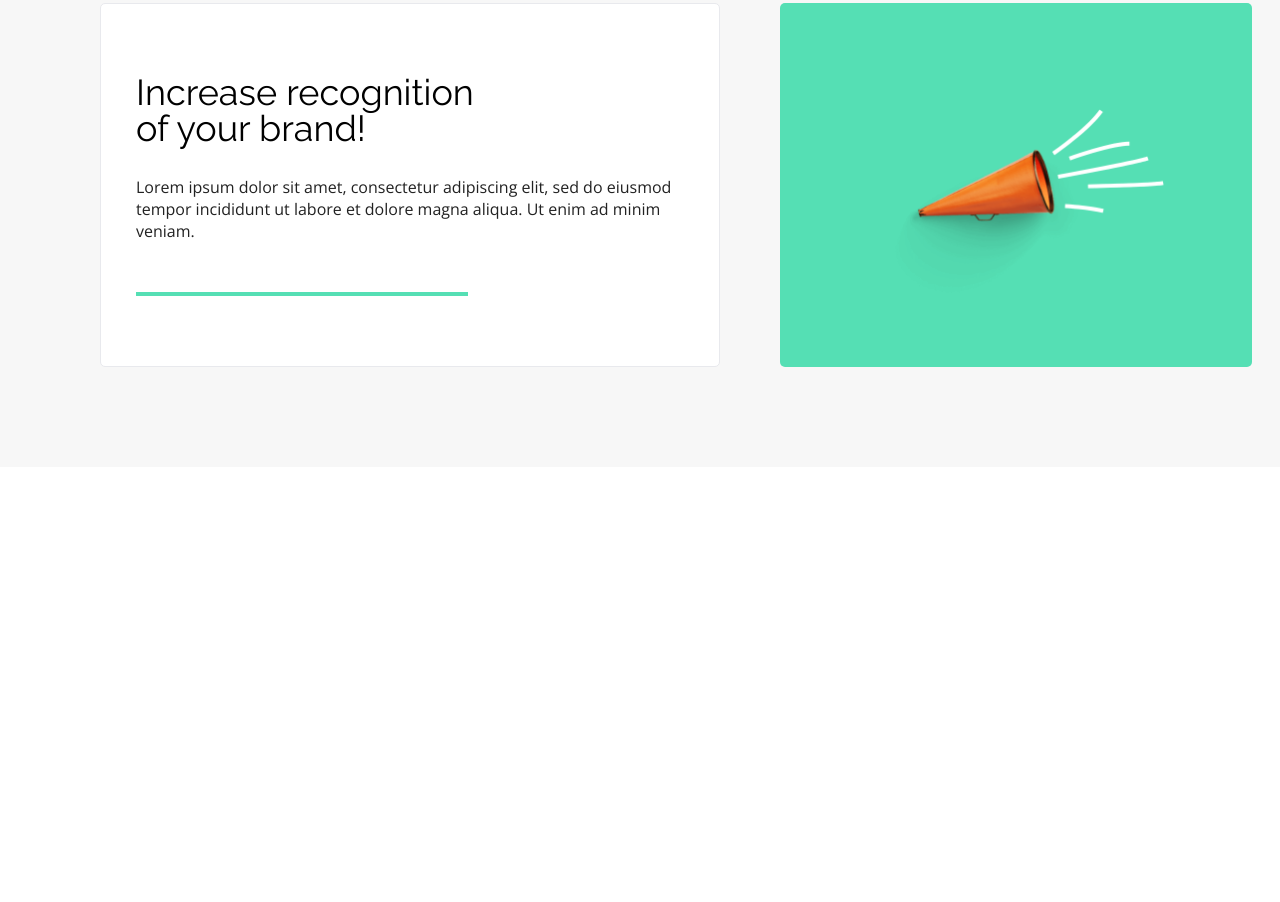
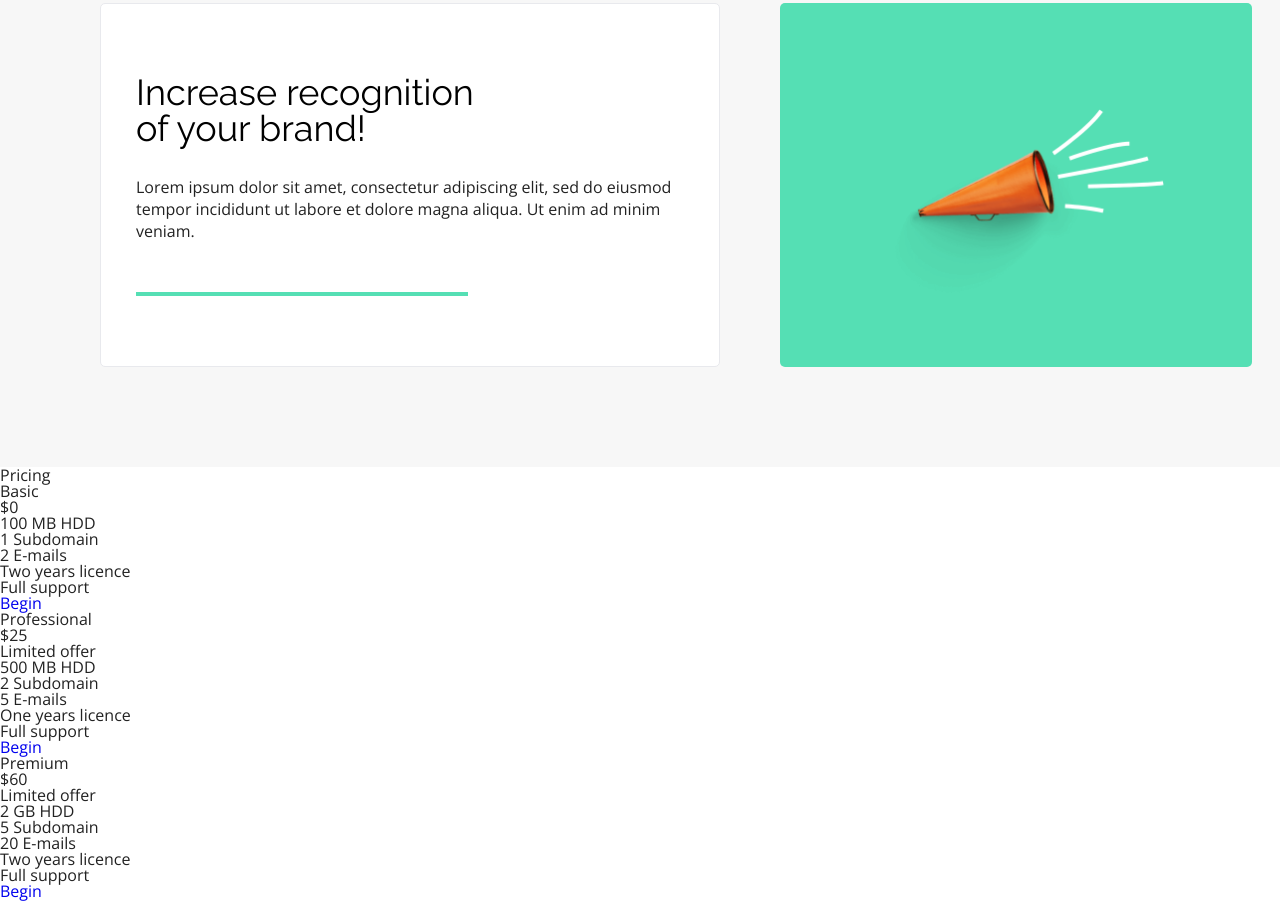
Before and after one commit to KamilHH/Warsztat-1, a plain HTML site: page index.html in a window 1280 px wide. Shown: the part 2134-3036 px from the top of the page. Before the commit the page ends 2601 px from the top, so only its background shows below. Drawn offline with nearby package versions, Linux system fonts and the light colour scheme.

Commit message:
Added section pricing to html

```diff
--- a/index.html
+++ b/index.html
@@ -116,5 +116,58 @@
             </div>
         </div>
     </section>
+    <section class="pricing">
+        <div class="pricing container">
+            <h2>Pricing</h2>
+            <div class="pricing__boxes">
+                <div class="pricing__box pricing__box--basic">
+                    <div class="pricing__details">
+                        <div class="pricing__type">Basic</div>
+                        <div class="pricing__price">$0</div>
+                    </div>
+                    <ul class="pricing__items">
+                        <li class="pricing__item">100 MB HDD</li>
+                        <li class="pricing__item">1 Subdomain</li>
+                        <li class="pricing__item">2 E-mails</li>
+                        <li class="pricing__item pricing__item--not">Two years licence</li>
+                        <li class="pricing__item pricing__item--not">Full support</li>
+                    </ul>
+                    <a href="#" class="btn">Begin</a>
+                </div>
+
+                <div class="pricing__box pricing__box--professional">
+                    <div class="pricing__details">
+                        <div class="pricing__type">Professional</div>
+                        <div class="pricing__price">$25</div>
+                        <div class="pricing__limited">Limited offer</div>
+                    </div>
+                    <ul class="pricing__items">
+                        <li class="pricing__item">500 MB HDD</li>
+                        <li class="pricing__item">2 Subdomain</li>
+                        <li class="pricing__item">5 E-mails</li>
+                        <li class="pricing__item">One years licence</li>
+                        <li class="pricing__item pricing__item--not">Full support</li>
+                    </ul>
+                    <a href="#" class="btn btn--primary">Begin</a>
+                </div>
+
+                <div class="pricing__box pricing__box--premium">
+                <div class="pricing__details">
+                    <div class="pricing__type">Premium</div>
+                    <div class="pricing__price">$60</div>
+                    <div class="pricing__limited">Limited offer</div>
+                </div>
+                <ul class="pricing__items">
+                    <li class="pricing__item">2 GB HDD</li>
+                    <li class="pricing__item">5 Subdomain</li>
+                    <li class="pricing__item">20 E-mails</li>
+                    <li class="pricing__item">Two years licence</li>
+                    <li class="pricing__item">Full support</li>
+                </ul>
+                <a href="#" class="btn">Begin</a>
+            </div>
+            </div>
+        </div>
+    </section>
 </body>
 </html>
```
Also changed, not shown: assets/Ckechmark-2.svg (added).
